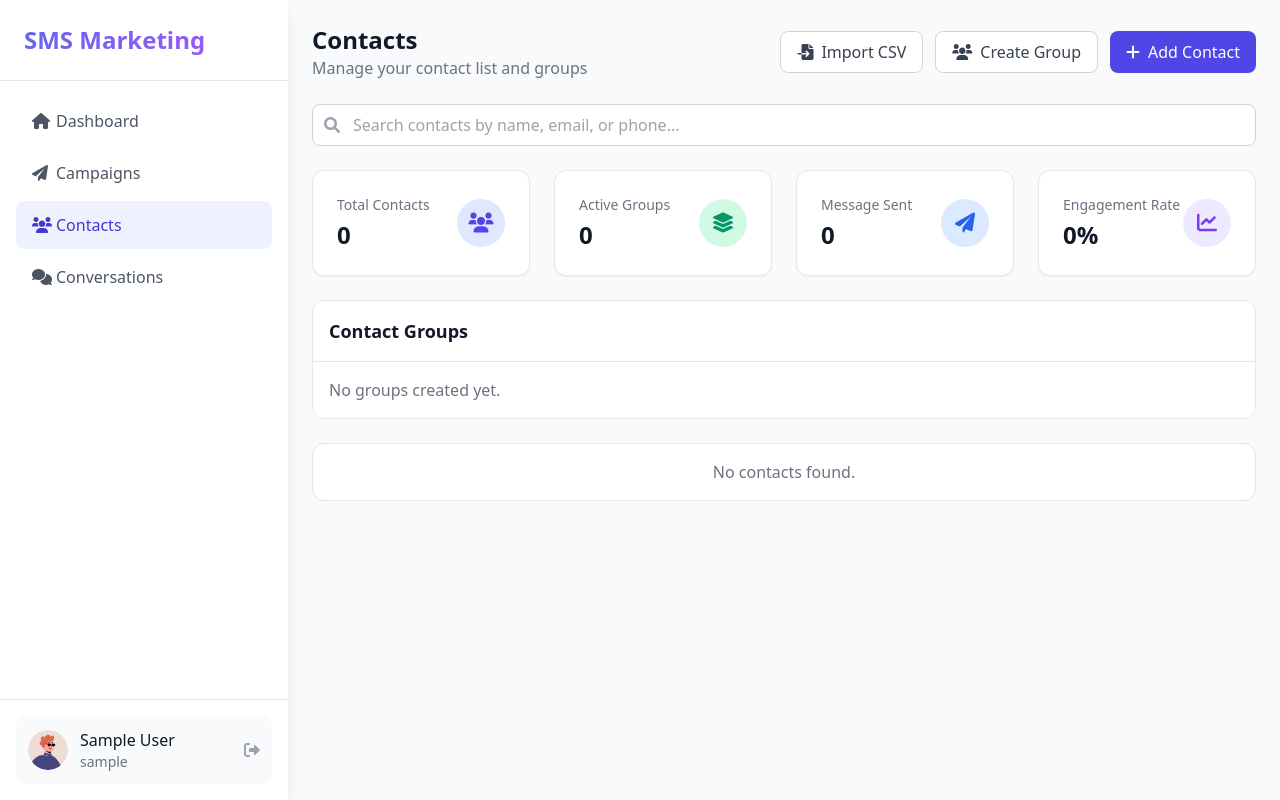
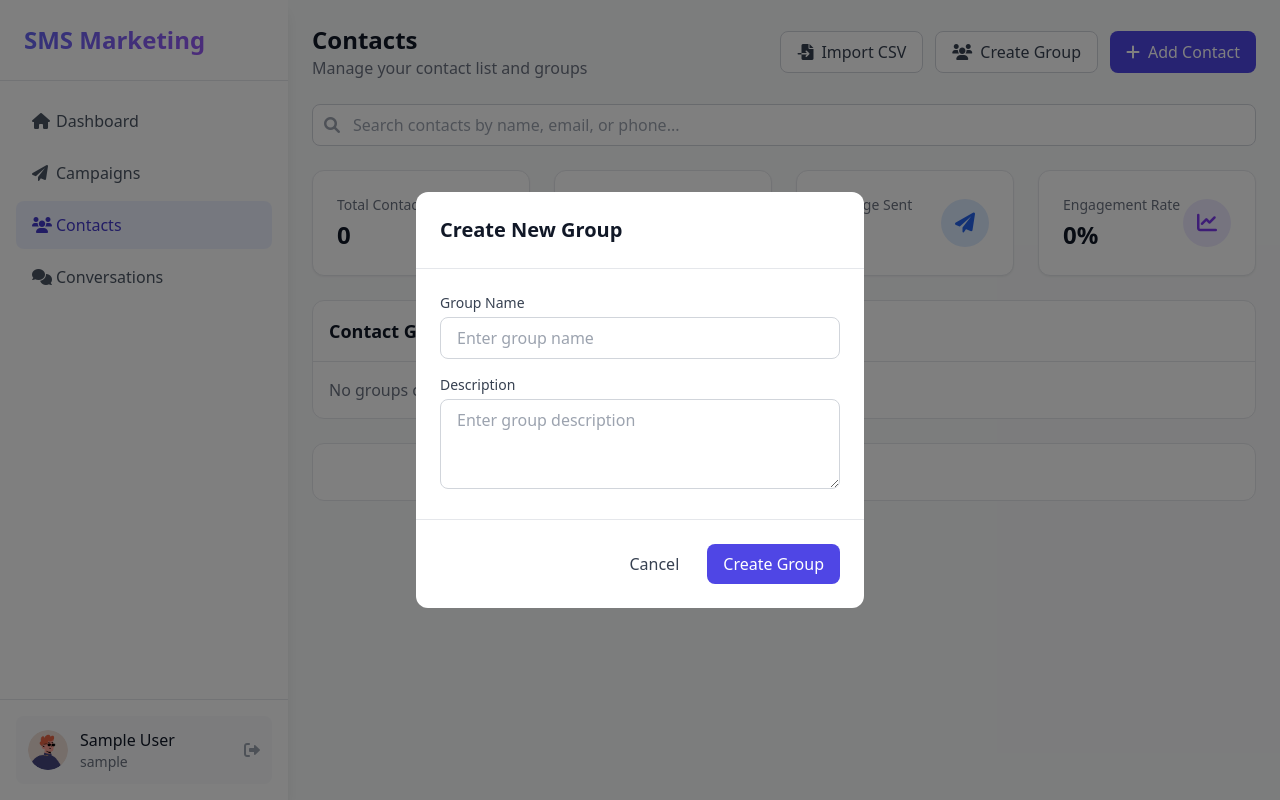
Before and after one commit to shubraj/Mass-SMS-Texting-Webapp, a Django app: page /contacts/ in a window 1280 px wide, after a click on "Create Group". Run offline with Django 4.2, Linux system fonts and the light colour scheme; the visitor is signed in with stand-in values (Sample User, id 1); data that the repository does not hold is empty; parts of the project's set-up code (start-up, migrations or seed data) failed here and were passed over.

```diff
--- a/webapp/templates/webapp/contacts.html
+++ b/webapp/templates/webapp/contacts.html
@@ -283,7 +283,7 @@
 
 
 <!-- Create Group Modal -->
-{% comment %} <div id="groupModal" class="fixed inset-0 bg-black bg-opacity-50 z-50 hidden">
+<div id="groupModal" class="fixed inset-0 bg-black bg-opacity-50 z-50 hidden">
     <div class="flex items-center justify-center min-h-screen p-4">
         <div class="bg-white rounded-xl max-w-md w-full mx-4">
             <div class="p-6 border-b border-gray-200">
@@ -313,7 +313,7 @@
         </div>
     </div>
 </div>
-<div class="flex flex-wrap gap-3">
+{% comment %} <div class="flex flex-wrap gap-3">
     <button onclick="showModal('importModal')" class="px-4 py-2 text-gray-700 bg-white border border-gray-300 rounded-lg hover:bg-gray-50">
         <i class="fas fa-file-import mr-2"></i>Import CSV
     </button>
```
Also changed, not shown: 1 other file.
